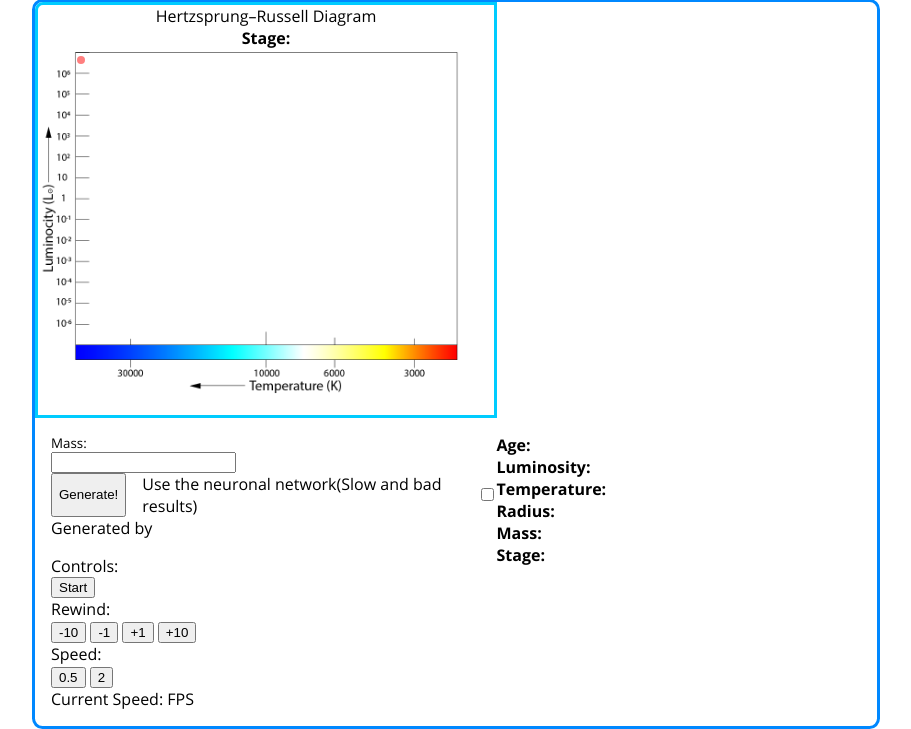
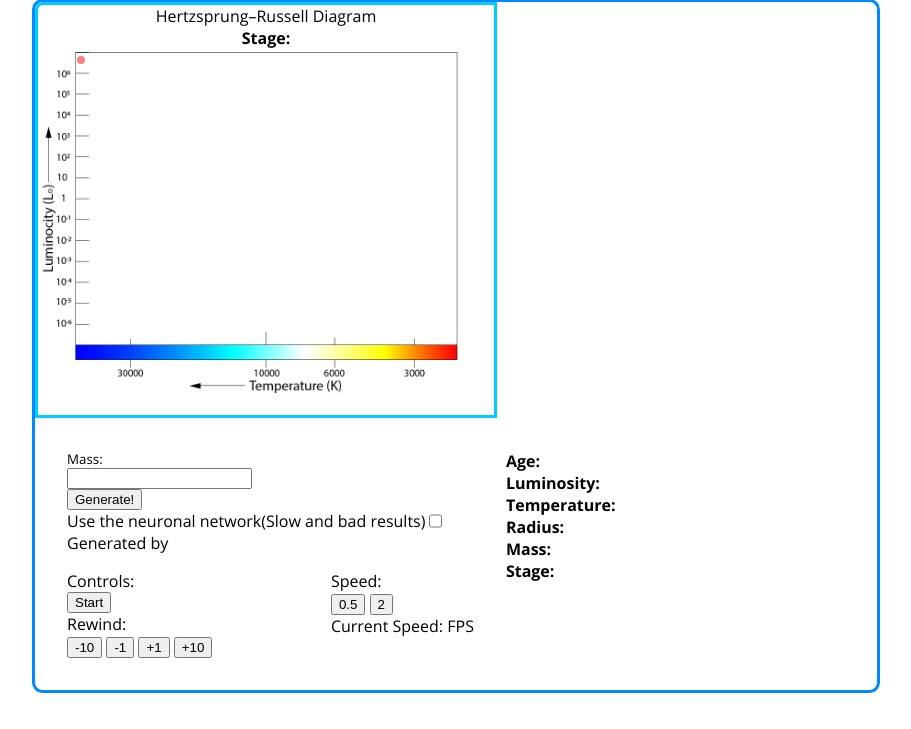
Before and after one commit to meetinger/StarLab, a Django app: template generator/templates/index.html in a window 1280 px wide. Shown: the part 81-810 px from the top of the page, without its empty margins (184-1095 px from the left). After the commit the page ends 774 px from the top, so only its background shows below. Run offline with Django 3.2, Linux system fonts and the light colour scheme; the template is opened without the code that fills it, so the values that code supplies are empty.

Commit message:
Layout change

```diff
--- a/generator/static/css/base.css
+++ b/generator/static/css/base.css
@@ -1,3 +1,6 @@
 .text-center{
     text-align: center;
 }
+.flex{
+    display: flex;
+}
--- a/generator/static/css/main.css
+++ b/generator/static/css/main.css
@@ -26,12 +26,20 @@ html, body{
 }
 .checkbox-div{
   display: flex;
-    justify-content: center;
+    justify-content: space-between;
   align-content: center;
   align-items: center;
   /*padding-top:1rem;*/
 }
-.checkbox-div > div{
-  margin-left: 1rem;
-
+.btn{
+  border: none;
+    outline: none;
+    background-color: #00ccff;
+  color: white;
+  border-radius: 0.125rem;
+  /*margin: 0.25rem;*/
 }
+.play-settings{
+  display: flex;
+  justify-content: space-between;
+}
--- a/generator/templates/index.html
+++ b/generator/templates/index.html
@@ -35,25 +35,27 @@
         </div>
         <div>
             <div class="properties">
-                <div style="width: 55%">
-                    <div>
+                <div style="width:30rem; padding:1rem">
+                    <div class="server-input">
                         <form>
                             <div><small>Mass:</small></div>
                             <div id="input-mass">
                                 <input name="mass" type="text" value="{{ curMass }}">
                             </div>
-                            <div style="display: flex">
                                                             <button>Generate!</button>
-                                <div class="checkbox-div">
+
+                            <div>
+                                <div class="flex">
                                     <div>Use the neuronal network(Slow and bad results)</div>
                                     <input onclick="onCBToggle()" type="checkbox" id="neuronalCB" name="neuronal">
                                 </div>
                             </div>
                             <div>Generated by {{ generated }}</div>
                         </form>
-                        <div class="controls">
-                            <div>Controls:</div>
-                            <button onclick="toggle()" id="start-stop-btn">Start</button>
+                        <div class="play-settings">
+                            <div>
+                                Controls:
+                                <div><button onclick="toggle()" id="start-stop-btn">Start</button></div>
                                 <div class="rewind">
                                     Rewind:
                                     <div>
@@ -63,7 +65,7 @@
                                         <button onclick="rewind(+10)">+10</button>
                                     </div>
                                 </div>
-
+                            </div>
                             <div class="speed">
                                 Speed:
                                 <div>
@@ -75,7 +77,7 @@
                         </div>
                     </div>
                 </div>
-                <div style="width: 45%">
+                <div style="width: 25rem; padding: 1rem">
                     <div><b>Age: </b><span class="age-label"></span></div>
                     <div><b>Luminosity: </b><span class="luminosity-label"></span></div>
                     <div><b>Temperature: </b><span class="temperature-label"></span></div>
@@ -203,11 +205,11 @@
         --index;
     }
 
-    function changeSpeed(divider){
+    function changeSpeed(divider) {
         toggle();
-        timeoutInc/=divider;
+        timeoutInc /= divider;
         toggle();
-        document.getElementById("fps").innerHTML=1000/timeoutInc+""
+        document.getElementById("fps").innerHTML = 1000 / timeoutInc + ""
     }
 
     changeSpeed(1)
```
Lines whose indentation alone changed are shown as unchanged.
